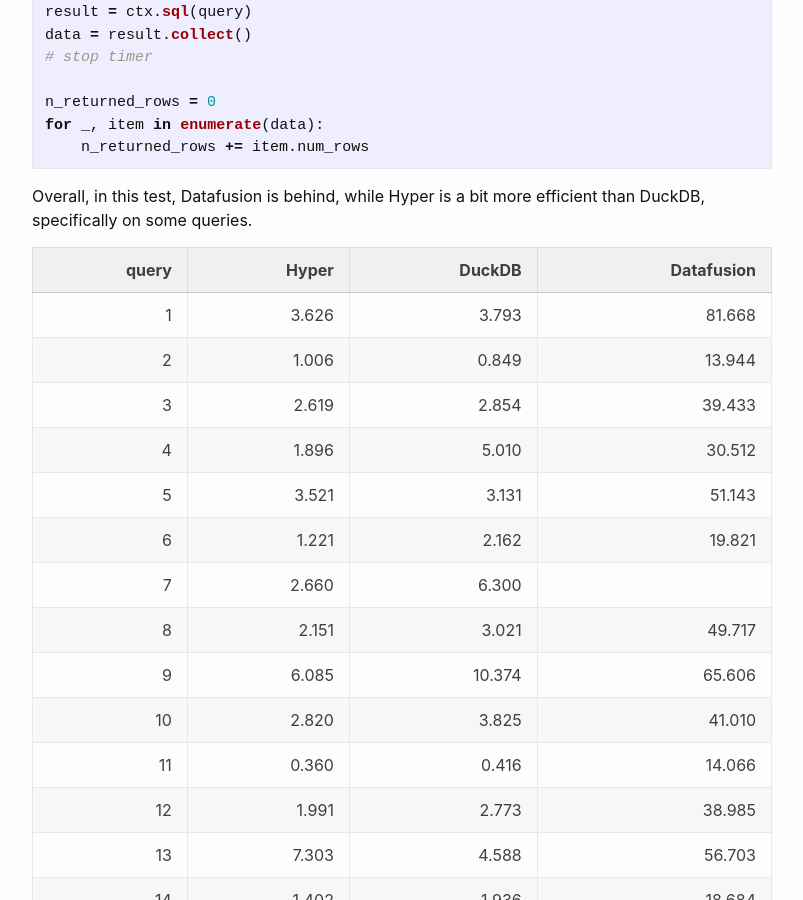
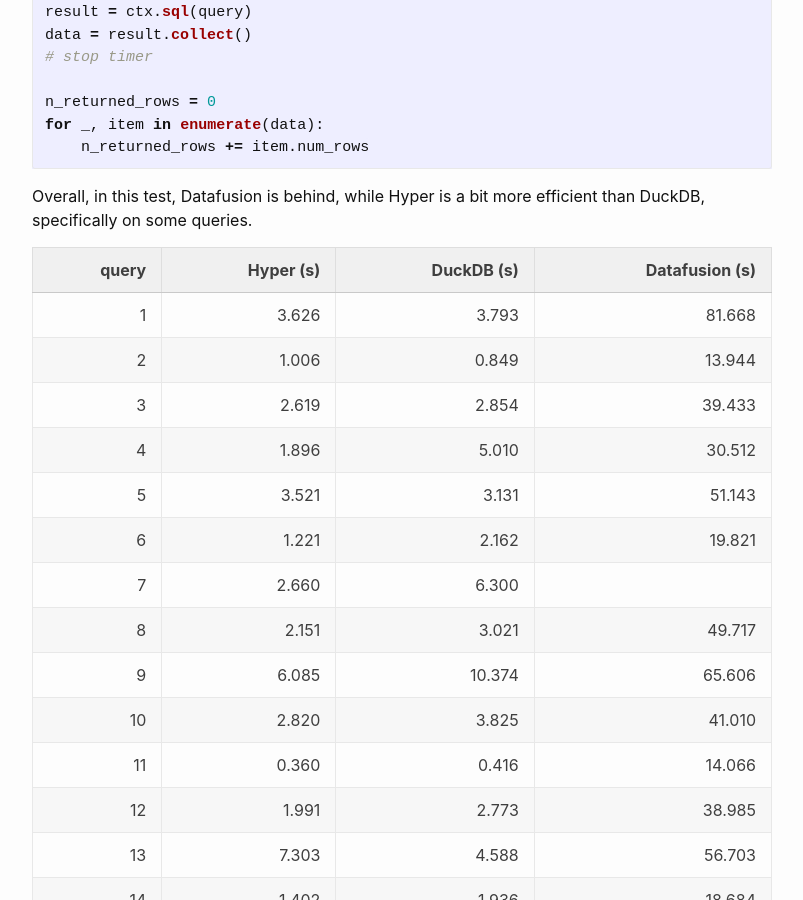
Before and after one commit to aetperf/aetperf.github.io, a Jekyll site: the page built from _posts/2023-03-30-TPC-H-benchmark-of-Hyper,-DuckDB-and-Datafusion-on-Parquet-files.md, in a window 1280 px wide and 900 px high, scrolled down 4272 px. Shown: the whole window, without its empty margins (238-1041 px from the left). Built offline with Jekyll 4.4.1, drawn with Linux system fonts in a browser that asks for light colours; comment, search, counter and statistics services are not loaded.

Commit message:
added the time unit

```diff
--- a/_posts/2023-03-30-TPC-H-benchmark-of-Hyper,-DuckDB-and-Datafusion-on-Parquet-files.md
+++ b/_posts/2023-03-30-TPC-H-benchmark-of-Hyper,-DuckDB-and-Datafusion-on-Parquet-files.md
@@ -179,7 +179,7 @@
 
 Overall, in this test, Datafusion is behind, while Hyper is a bit more efficient than DuckDB, specifically on some queries.
 
-|   query |  Hyper |  DuckDB | Datafusion |
+|   query |  Hyper (s) |  DuckDB (s) | Datafusion (s) |
 |--------:|-------:|--------:|-----------:|
 |       1 | 3.626  |   3.793 |     81.668 |
 |       2 | 1.006  |   0.849 |     13.944 |
```
Also changed, not shown: _posts/WP_2023-03-30-TPC-H-benchmark-of-Hyper-DuckDB-and-Datafusion-on-Parquet-files.md (+1 -1 lines).
